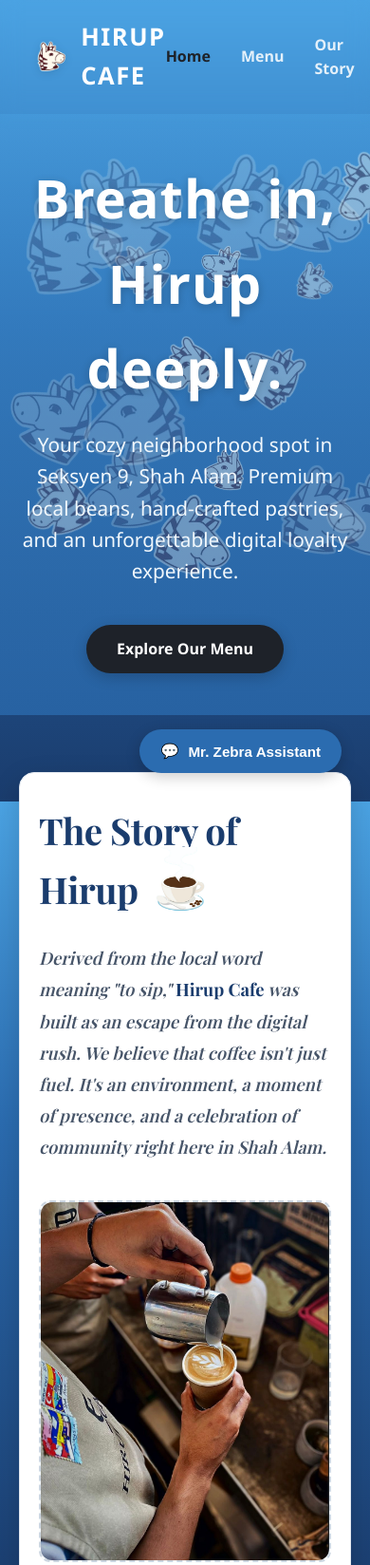
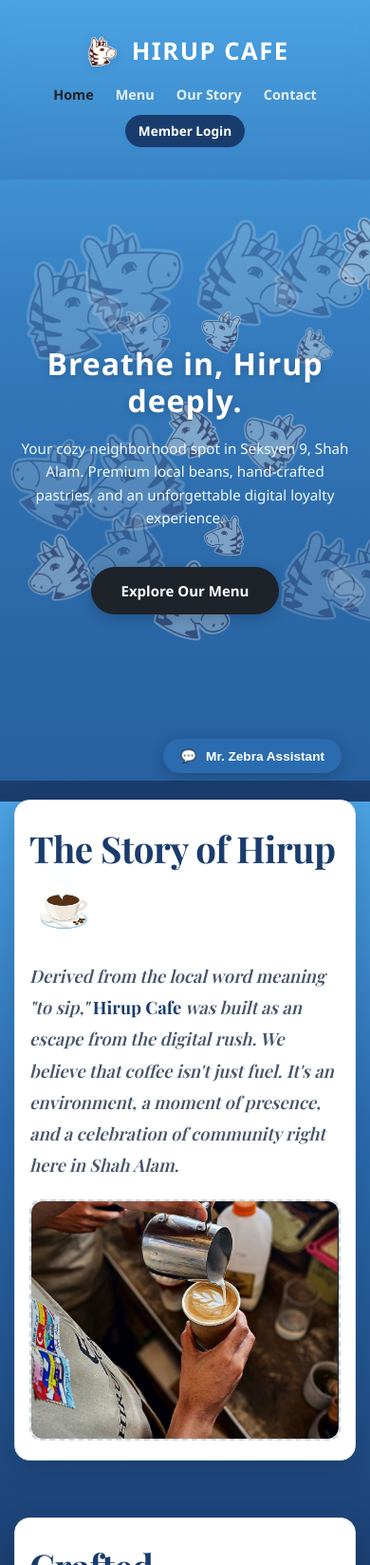
Before and after one commit to Hakim1643/Hirup-Cafe, a website: page public/index.html in a window 390 px wide. Shown: the top 1648 px of the page at 95% size. Drawn offline with nearby package versions, Linux system fonts and the light colour scheme; a web font is replaced by a local one.

Commit message:
Completed site-wide responsive engine layout optimization for entire cafe platform

```diff
--- a/public/css/style.css
+++ b/public/css/style.css
@@ -695,3 +695,144 @@ html {
     font-size: 0.75rem;
     letter-spacing: 0.5px;
 }
+
+/* ==========================================================================
+   📱 GLOBAL MOBILE RESPONSIVE ENGINE (FOR ALL PAGES)
+   ========================================================================== */
+@media (max-width: 768px) {
+
+    /* 1. Reset Global Layout Containers */
+    body {
+        font-size: 15px; /* Slightly smaller base text for readable mobile density */
+        overflow-x: hidden; /* Prevents ugly horizontal shaking/scrolling */
+    }
+
+    /* 2. Unified Navigation Bar Scaling */
+    nav {
+        flex-direction: column !important;
+        padding: 15px 10px !important;
+        gap: 12px !important;
+        text-align: center;
+    }
+
+    .nav-links {
+        flex-wrap: wrap !important;
+        justify-content: center !important;
+        gap: 10px 15px !important;
+        padding: 0 !important;
+        width: 100%;
+    }
+
+    .nav-links li a {
+        font-size: 0.9rem !important;
+        padding: 6px 4px !important;
+    }
+
+    /* Keep our capsule button sleek on mobile headers */
+    #nav-auth-btn.cta-btn {
+        padding: 6px 14px !important;
+        font-size: 0.85rem !important;
+        display: inline-flex !important;
+        align-items: center;
+        justify-content: center;
+    }
+
+    /* 3. Global Section Elements (Hero, Content Blocks) */
+    .hero {
+        padding: 60px 20px !important;
+        text-align: center;
+    }
+
+    .hero h1 {
+        font-size: 2rem !important;
+        line-height: 1.2 !important;
+    }
+
+    .hero p {
+        font-size: 0.95rem !important;
+    }
+
+    /* 4. Multi-Column Content Layouts (Fixes "Our Story" Cards, Forms, Grids) */
+    .story-environment-container,
+    .info-card,
+    .about-container,
+    .contact-container {
+        display: flex !important;
+        flex-direction: column !important; /* Stack them vertically instead of side-by-side */
+        padding: 20px 15px !important;
+        gap: 20px !important;
+    }
+
+    /* Reverse layout adjustments for alternating sections */
+    .info-card.reverse {
+        flex-direction: column !important; /* Forces normal top-down flow on mobile */
+    }
+
+    /* Make images and text containers take full width safely */
+    .info-card-text,
+    .info-card-media,
+    .contact-form,
+    .map-container {
+        width: 100% !important;
+        max-width: 100% !important;
+    }
+
+    .section-display-img {
+        width: 100% !important;
+        height: auto !important;
+        max-height: 250px; /* Keeps images from occupying the whole phone screen */
+        object-fit: cover;
+    }
+
+    /* 5. Memory Game Scaling */
+    .arcade-section {
+        padding: 40px 10px !important;
+    }
+
+    .arcade-section h2 {
+        font-size: 1.8rem !important;
+    }
+
+    .game-controls {
+        flex-wrap: wrap;
+        justify-content: center !important;
+        gap: 10px;
+        font-size: 0.85rem !important;
+    }
+
+    .memory-grid {
+        grid-template-columns: repeat(4, 1fr) !important;
+        gap: 8px !important;
+    }
+
+    .memory-card {
+        height: 85px !important;
+    }
+
+    .drink-img {
+        height: 42px !important;
+    }
+
+    .drink-name-label {
+        font-size: 0.55rem !important;
+    }
+
+    /* 6. AI Chat Widget Mobility Adjustment */
+    .chat-window {
+        width: calc(100vw - 40px) !important; /* Adapts cleanly to small phone screen widths */
+        height: 420px !important;
+        right: -10px !important;
+        bottom: 70px !important;
+    }
+
+    .chat-toggle-btn {
+        padding: 10px 18px !important;
+        font-size: 0.85rem !important;
+    }
+
+    /* 7. Footer Scaling */
+    footer {
+        padding: 20px 10px !important;
+        font-size: 0.8rem !important;
+    }
+}
```
